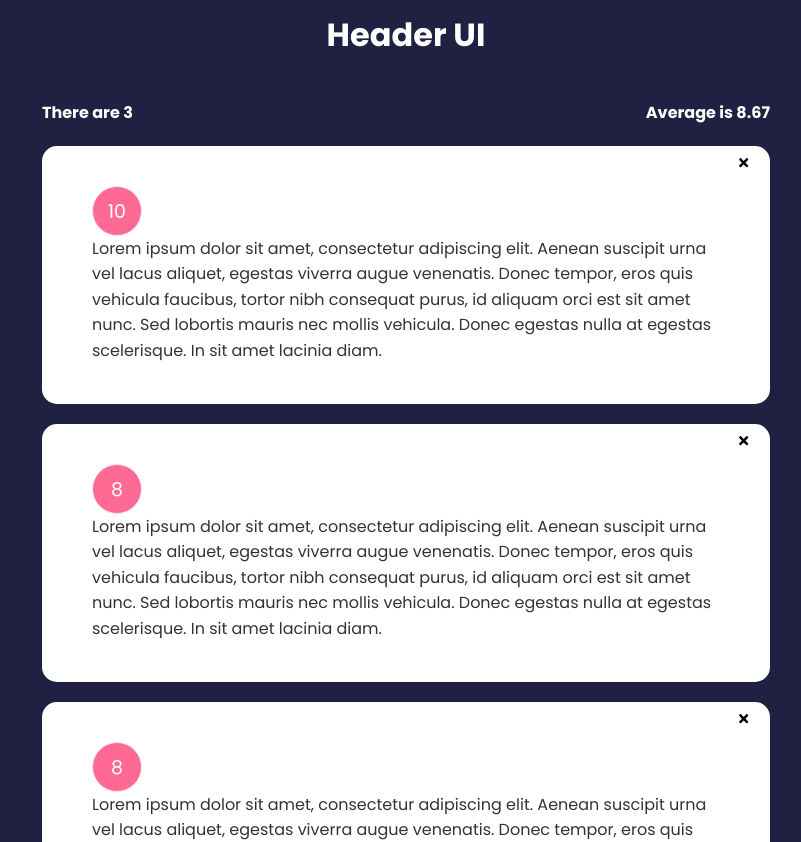
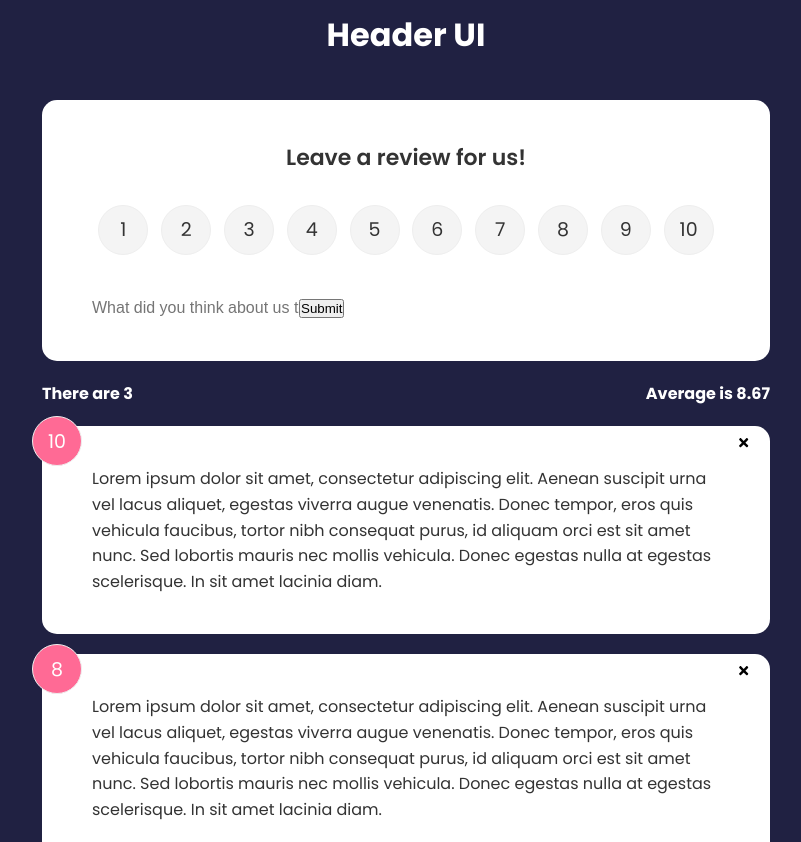
Before and after one commit to Gantthebant/FeedbackApp, a React (Create React App) app: page / in a window 1280 px wide. Shown: the top 842 px of the page, without its empty margins (234-1035 px from the left). Built offline with nearby package versions, Linux system fonts and the light colour scheme; data requests are answered from the project's data file; the HTML template or start-up script is replaced by a standard one.

Commit message:
got the rating and text fields displayed data is in usesatates for later use

```diff
--- a/src/App.js
+++ b/src/App.js
@@ -1,6 +1,7 @@
 import {FeedbackProvider} from './context/FeedbackAppContext';
 
 import Header from './components/Header';
+import FeedbackForm from './components/FeedbackForm';
 import FeedbackStats from './components/FeedbackStats';
 import FeedbackList from './components/FeedbackList';
 
@@ -10,7 +11,7 @@ return (
     <div>
       <Header />
       <div className='container'>
-        {/* feedbackform */}
+        <FeedbackForm />
         <FeedbackStats />
         <FeedbackList />
       </div>
--- a/src/components/FeedbackForm.js
+++ b/src/components/FeedbackForm.js
@@ -0,0 +1,33 @@
+import { useState } from 'react';
+
+import Rating from './Rating';
+
+function FeedbackForm() {
+    const [select, setSelect] = useState();
+    const [text, setText] = useState();
+
+    const handleSubmit = (e) => {
+        e.preventDefault();
+        console.log(text , select);
+    }
+
+    const handleText = (e) => {
+        setText(e.target.value);
+    }
+
+    return(
+        <div className="card">
+            <form onSubmit={handleSubmit}>
+                <h2> Leave a review for us!</h2>
+                    <Rating select={(rating) => {setSelect(rating)}}/>
+                    <div>
+                        <input type='text' placeholder='What did you think about us today?' onChange={handleText}></input>
+                        <button>Submit</button>
+                    </div>
+            </form>
+
+        </div>
+    )
+}
+
+export default FeedbackForm;
--- /dev/null
+++ b/src/components/Rating.js
@@ -0,0 +1,58 @@
+import {useState} from 'react';
+
+function Rating({select}) {
+
+    const [selected, setSelected] = useState();
+
+    const handleChange = (e) => {
+        select(+e.currentTarget.value);
+        setSelected(+e.currentTarget.value);
+    }
+
+    return(
+        <ul className='rating'>
+        <li>
+            <input type='radio' id='num1' name='rating' value='1' onChange={handleChange} checked={selected === 1} />
+            <label htmlFor='num1'>1</label>
+        </li>
+        <li>
+            <input type='radio' id='num2' name='rating' value='2' onChange={handleChange} checked={selected === 2} />
+            <label htmlFor='num2'>2</label>
+        </li>
+        <li>
+            <input type='radio' id='num3' name='rating' value='3' onChange={handleChange} checked={selected === 3} />
+            <label htmlFor='num3'>3</label>
+        </li>
+        <li>
+            <input type='radio' id='num4' name='rating' value='4' onChange={handleChange} checked={selected === 4} />
+            <label htmlFor='num4'>4</label>
+        </li>
+        <li>
+            <input type='radio' id='num5' name='rating' value='5' onChange={handleChange} checked={selected === 5} />
+            <label htmlFor='num5'>5</label>
+        </li>
+        <li>
+            <input type='radio' id='num6' name='rating' value='6' onChange={handleChange} checked={selected === 6} />
+            <label htmlFor='num6'>6</label>
+        </li>
+        <li>
+            <input type='radio' id='num7' name='rating' value='7' onChange={handleChange} checked={selected === 7} />
+            <label htmlFor='num7'>7</label>
+        </li>
+        <li>
+            <input type='radio' id='num8' name='rating' value='8' onChange={handleChange} checked={selected === 8} />
+            <label htmlFor='num8'>8</label>
+        </li>
+        <li>
+            <input type='radio' id='num9' name='rating' value='9' onChange={handleChange} checked={selected === 9} />
+            <label htmlFor='num9'>9</label>
+        </li>
+        <li>
+            <input type='radio' id='num10' name='rating' value='10' onChange={handleChange} checked={selected === 10} />
+            <label htmlFor='num10'>10</label>
+        </li>
+    </ul>
+    );
+}
+
+export default Rating;
--- a/src/index.css
+++ b/src/index.css
@@ -11,6 +11,10 @@ body {
   background-color: #202142;
   color: #fff;
   line-height: 1.6;
+}
+
+ul {
+  list-style: none;
 }
 
 .container {
@@ -37,6 +41,25 @@ header {
   position: relative;
 }
 
+.card.reverse {
+  background-color: rgba(0, 0, 0, 0.4);
+  color: #fff;
+}
+
+.card h2 {
+  font-size: 22px;
+  font-weight: 600;
+  text-align: center;
+}
+
+.rating {
+  display: flex;
+  align-items: center;
+  justify-content: space-around;
+  margin: 30px 0 40px;
+}
+
+.rating li,
 .num-display {
   position: relative;
   background: #f4f4f4;
@@ -50,9 +73,49 @@ header {
   transition: 0.3s;
 }
 
+.rating li label {
+  position: absolute;
+  top: 50%;
+  left: 50%;
+  width: 50px;
+  height: 50px;
+  padding: 10px;
+  border-radius: 50%;
+  transform: translate(-50%, -50%);
+  cursor: pointer;
+}
+
+.rating li:hover,
 .num-display {
   background: #ff6a95;
   color: #fff;
+}
+
+[type='radio'] {
+  opacity: 0;
+}
+
+[type='radio']:checked ~ label {
+  background: #ff6a95;
+  color: #fff;
+}
+
+.input-group {
+  display: flex;
+  flex-direction: row;
+  border: 1px solid #ccc;
+  padding: 8px 10px;
+  border-radius: 8px;
+}
+
+input {
+  flex-grow: 2;
+  border: none;
+  font-size: 16px;
+}
+
+input:focus {
+  outline: none;
 }
 
 .feedback-stats {
@@ -62,7 +125,14 @@ header {
   align-items: center;
 }
 
-.close {
+.num-display {
+  position: absolute;
+  top: -10px;
+  left: -10px;
+}
+
+.close,
+.edit {
   position: absolute;
   top: 10px;
   right: 20px;
@@ -70,3 +140,87 @@ header {
   background: none;
   border: none;
 }
+
+.edit {
+  right: 40px;
+}
+
+.btn {
+  color: #fff;
+  border: 0;
+  border-radius: 8px;
+  color: #fff;
+  width: 100px;
+  height: 40px;
+  cursor: pointer;
+}
+
+.btn-primary {
+  background-color: #202142;
+}
+
+.btn-secondary {
+  background: #ff6a95;
+}
+
+.btn:hover {
+  transform: scale(0.98);
+  opacity: 0.9;
+}
+
+.btn:disabled {
+  background-color: #cccccc;
+  color: #333;
+  cursor: auto;
+}
+
+.btn:disabled:hover {
+  transform: scale(1);
+  opacity: 1;
+}
+
+.message {
+  padding-top: 10px;
+  text-align: center;
+  color: rebeccapurple;
+}
+
+.about-link {
+  display: flex;
+  justify-content: flex-end;
+}
+
+.about-link a {
+  color: #fff;
+  cursor: pointer;
+}
+
+.about-link a:hover {
+  color: #ff6a95;
+}
+
+.about h1 {
+  margin-bottom: 20px;
+}
+
+.about p {
+  margin: 10px 0;
+}
+
+@media (max-width: 600px) {
+  .rating li {
+    margin: 10px 3px;
+  }
+
+  .rating {
+    display: flex;
+    align-items: center;
+    justify-content: center;
+    flex-wrap: wrap;
+    margin: 30px 0 40px;
+  }
+
+  .input-group input {
+    width: 80%;
+  }
+}
```
